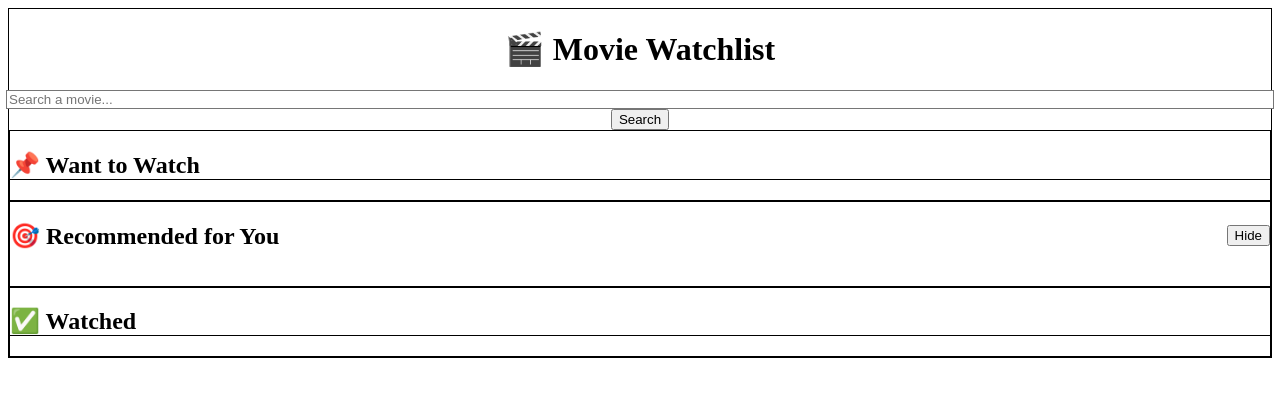
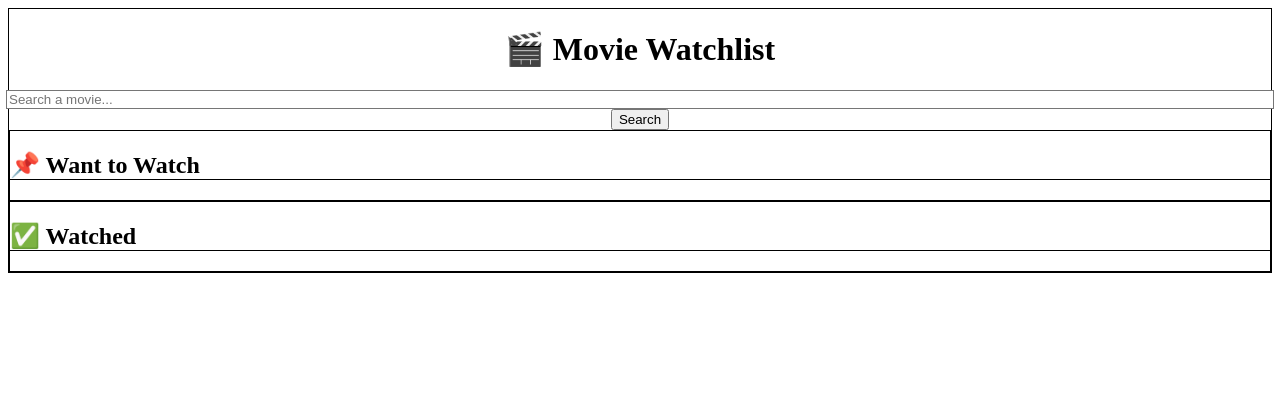
Before and after one commit to frantisekdvorak/watch_list, a Vue app: page / in a window 1280 px wide. Shown: the top 396 px of the page. Built offline with nearby package versions, Linux system fonts and the light colour scheme.

Commit message:
recommendations hidden by default

```diff
--- a/src/App.vue
+++ b/src/App.vue
@@ -35,7 +35,7 @@
         @click="showRecommendations = true"
         class="mt-4 text-sm text-indigo-400 hover:underline"
       >
-        Show Recommendations Again
+        Show Recommendations
       </button>
 
       <Recommendation
@@ -77,7 +77,7 @@ export default {
       watched: JSON.parse(localStorage.getItem('watched') || '[]'),
       selectedMovie: null,
       recommended: [],
-      showRecommendations: true,
+      showRecommendations: false,
     };
   },
   mounted() {
```
